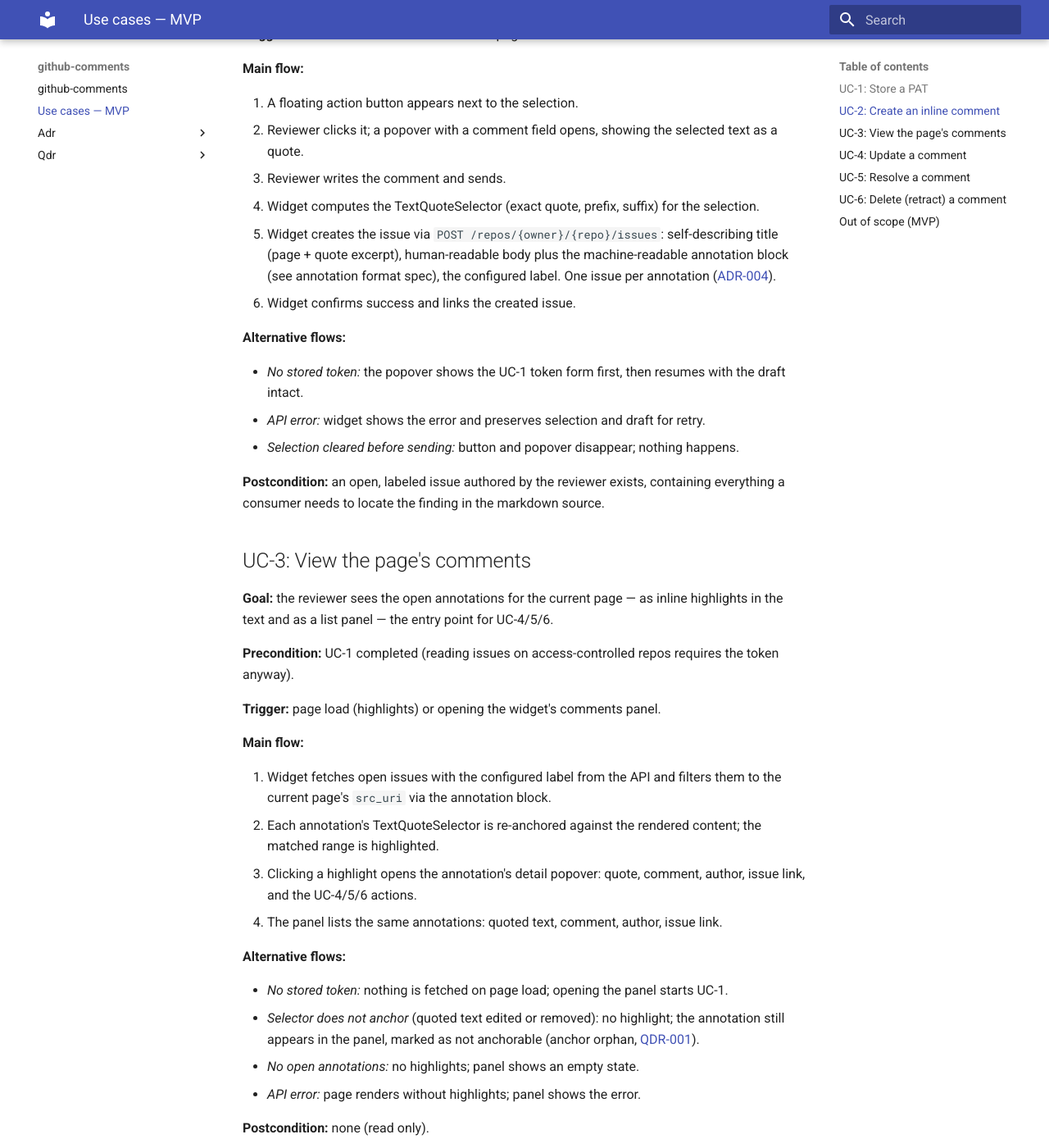
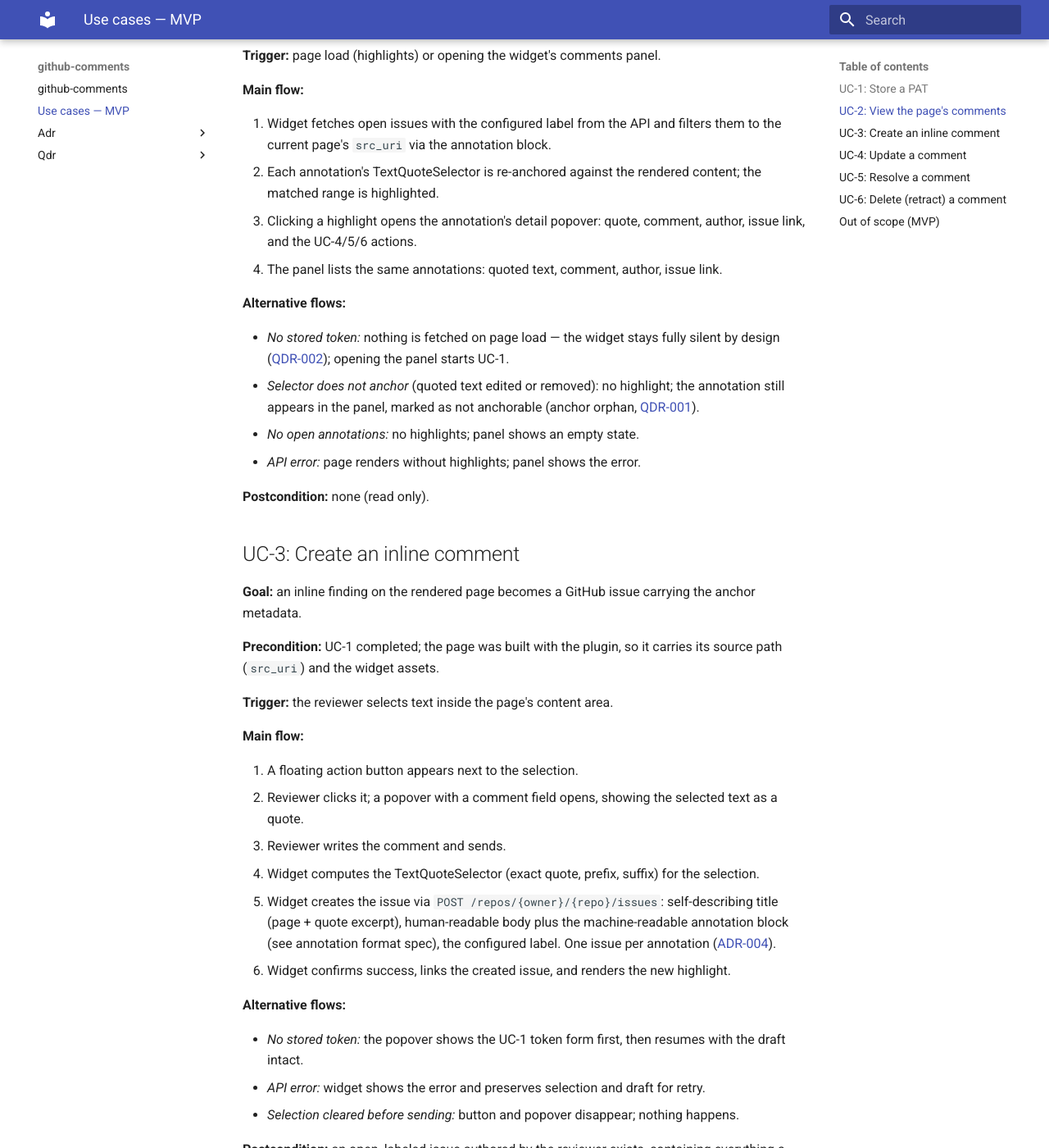
Before and after one commit to Olliverse/github-pages-mkdocs-inline-comments, an MkDocs documentation site: the page built from docs/use-cases.md, in a window 1280 px wide and 1400 px high, scrolled down 1156 px. Shown: the whole window at 82% size. Built offline with MkDocs 1.6.1 and Material for MkDocs 9.7.7, drawn with Linux system fonts in a browser that asks for light colours; some of the changed lines change nothing that is shown; some of the changed text lies outside the part shown.

Commit message:
docs: reorder use cases to session order

```diff
--- a/docs/use-cases.md
+++ b/docs/use-cases.md
@@ -1,6 +1,6 @@
 # Use cases — MVP
 
-The MVP delivers the six use cases below, ordered by annotation lifecycle: authenticate, create, view, update, resolve, retract. Everything else is explicitly out of scope and listed at the bottom.
+The MVP delivers the six use cases below, ordered as a review session actually runs: authenticate, see what's already there, create findings, then maintain them. Everything else is explicitly out of scope and listed at the bottom.
 
 **Actor** in all cases: the **Reviewer** — a person reading the rendered docs site in a browser who has (or can create) a GitHub account with access to the target repository.
 
@@ -25,32 +25,7 @@ The MVP delivers the six use cases below, ordered by annotation lifecycle: authe
 
 **Postcondition:** subsequent API calls carry the token as an `Authorization` header to the configured API base URL — the token never leaves the browser in any other way.
 
-## UC-2: Create an inline comment
-
-**Goal:** an inline finding on the rendered page becomes a GitHub issue carrying the anchor metadata.
-
-**Precondition:** UC-1 completed; the page was built with the plugin, so it carries its source path (`src_uri`) and the widget assets.
-
-**Trigger:** the reviewer selects text inside the page's content area.
-
-**Main flow:**
-
-1. A floating action button appears next to the selection.
-2. Reviewer clicks it; a popover with a comment field opens, showing the selected text as a quote.
-3. Reviewer writes the comment and sends.
-4. Widget computes the TextQuoteSelector (exact quote, prefix, suffix) for the selection.
-5. Widget creates the issue via `POST /repos/{owner}/{repo}/issues`: self-describing title (page + quote excerpt), human-readable body plus the machine-readable annotation block (see annotation format spec), the configured label. One issue per annotation ([ADR-004](adr/0004-one-issue-per-annotation.md)).
-6. Widget confirms success and links the created issue.
-
-**Alternative flows:**
-
-- *No stored token:* the popover shows the UC-1 token form first, then resumes with the draft intact.
-- *API error:* widget shows the error and preserves selection and draft for retry.
-- *Selection cleared before sending:* button and popover disappear; nothing happens.
-
-**Postcondition:** an open, labeled issue authored by the reviewer exists, containing everything a consumer needs to locate the finding in the markdown source.
-
-## UC-3: View the page's comments
+## UC-2: View the page's comments
 
 **Goal:** the reviewer sees the open annotations for the current page — as inline highlights in the text and as a list panel — the entry point for UC-4/5/6.
 
@@ -67,18 +42,43 @@ The MVP delivers the six use cases below, ordered by annotation lifecycle: authe
 
 **Alternative flows:**
 
-- *No stored token:* nothing is fetched on page load; opening the panel starts UC-1.
+- *No stored token:* nothing is fetched on page load — the widget stays fully silent by design ([QDR-002](qdr/0002-silent-unauthenticated-state.md)); opening the panel starts UC-1.
 - *Selector does not anchor* (quoted text edited or removed): no highlight; the annotation still appears in the panel, marked as not anchorable (anchor orphan, [QDR-001](qdr/0001-orphaned-annotations.md)).
 - *No open annotations:* no highlights; panel shows an empty state.
 - *API error:* page renders without highlights; panel shows the error.
 
 **Postcondition:** none (read only).
 
+## UC-3: Create an inline comment
+
+**Goal:** an inline finding on the rendered page becomes a GitHub issue carrying the anchor metadata.
+
+**Precondition:** UC-1 completed; the page was built with the plugin, so it carries its source path (`src_uri`) and the widget assets.
+
+**Trigger:** the reviewer selects text inside the page's content area.
+
+**Main flow:**
+
+1. A floating action button appears next to the selection.
+2. Reviewer clicks it; a popover with a comment field opens, showing the selected text as a quote.
+3. Reviewer writes the comment and sends.
+4. Widget computes the TextQuoteSelector (exact quote, prefix, suffix) for the selection.
+5. Widget creates the issue via `POST /repos/{owner}/{repo}/issues`: self-describing title (page + quote excerpt), human-readable body plus the machine-readable annotation block (see annotation format spec), the configured label. One issue per annotation ([ADR-004](adr/0004-one-issue-per-annotation.md)).
+6. Widget confirms success, links the created issue, and renders the new highlight.
+
+**Alternative flows:**
+
+- *No stored token:* the popover shows the UC-1 token form first, then resumes with the draft intact.
+- *API error:* widget shows the error and preserves selection and draft for retry.
+- *Selection cleared before sending:* button and popover disappear; nothing happens.
+
+**Postcondition:** an open, labeled issue authored by the reviewer exists, containing everything a consumer needs to locate the finding in the markdown source.
+
 ## UC-4: Update a comment
 
 **Goal:** correct or sharpen the comment text of an existing annotation.
 
-**Precondition:** UC-3 shows the annotation; the reviewer is its author (or has write access — enforced by the API, not the widget).
+**Precondition:** UC-2 shows the annotation; the reviewer is its author (or has write access — enforced by the API, not the widget).
 
 **Main flow:**
 
@@ -95,13 +95,13 @@ The MVP delivers the six use cases below, ordered by annotation lifecycle: authe
 
 **Goal:** mark a finding as done.
 
-**Precondition:** UC-3 shows the annotation.
+**Precondition:** UC-2 shows the annotation.
 
 **Main flow:**
 
 1. Reviewer chooses *resolve* on the annotation (panel entry or highlight popover).
 2. Widget closes the issue via `PATCH` with `state: closed`, `state_reason: completed`.
-3. The entry disappears from the panel.
+3. Highlight and panel entry disappear.
 
 **Postcondition:** the finding no longer appears as actionable to any consumer. (The usual path remains the fix loop closing via `fixes #N` commits — manual resolve covers "fixed otherwise" and "obsolete".)
 
@@ -115,7 +115,7 @@ The MVP delivers the six use cases below, ordered by annotation lifecycle: authe
 
 1. Reviewer chooses *delete* on the annotation (panel entry or highlight popover) and confirms.
 2. Widget closes the issue via `PATCH` with `state: closed`, `state_reason: not_planned`.
-3. The entry disappears from the panel.
+3. Highlight and panel entry disappear.
 
 **Postcondition:** the annotation is closed as not-planned; consumers ignore it; repo admins may hard-delete it on GitHub if required.
 
@@ -125,3 +125,4 @@ The MVP delivers the six use cases below, ordered by annotation lifecycle: authe
 - OAuth "Sign in with GitHub" (v2 path, [ADR-001](adr/0001-static-pat-auth.md))
 - Consumer/fix-loop tooling (a prompt convention around `gh issue` suffices, [ADR-003](adr/0003-issues-as-comment-store.md))
 - Orphan reconciliation for deleted/moved pages (tracked as [QDR-001](qdr/0001-orphaned-annotations.md))
+- In-page discoverability for unauthenticated reviewers (tracked as [QDR-002](qdr/0002-silent-unauthenticated-state.md))
```
